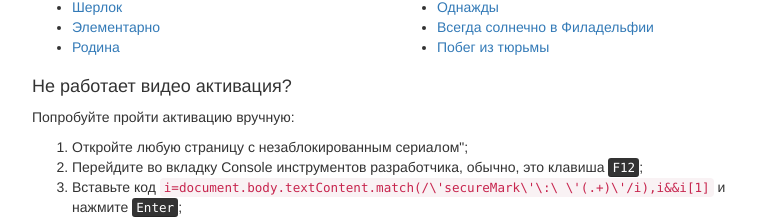
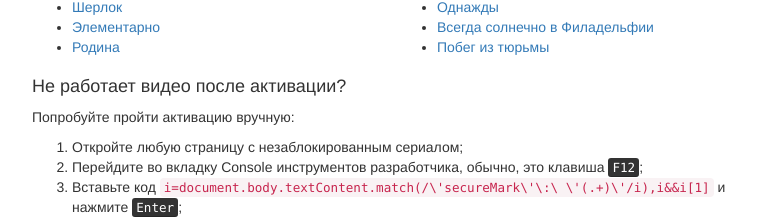
Before and after one commit to leominov/datalock, a plain HTML site: page public/index.html in a window 1280 px wide. Both pictures are taken after a click on the button "Активировать". Shown: the part 554-773 px from the top of the page, without its empty margins (258-1021 px from the left). Drawn offline with nearby package versions, Linux system fonts and the light colour scheme; no server answers.

Commit message:
Fix text

```diff
--- a/public/index.html
+++ b/public/index.html
@@ -41,12 +41,12 @@
                 </div>
             </div>
             <div class="dont_work" style="display: none;">
-                <h4>Не работает видео активация?</h4>
+                <h4>Не работает видео после активации?</h4>
                 <p>
                     Попробуйте пройти активацию вручную:
                     <ol>
                         <li>
-                            Откройте любую страницу с незаблокированным сериалом";
+                            Откройте любую страницу с незаблокированным сериалом;
                         </li>
                         <li>
                             Перейдите во вкладку Console инструментов разработчика, обычно, это клавиша <kbd>F12</kbd>;
```
